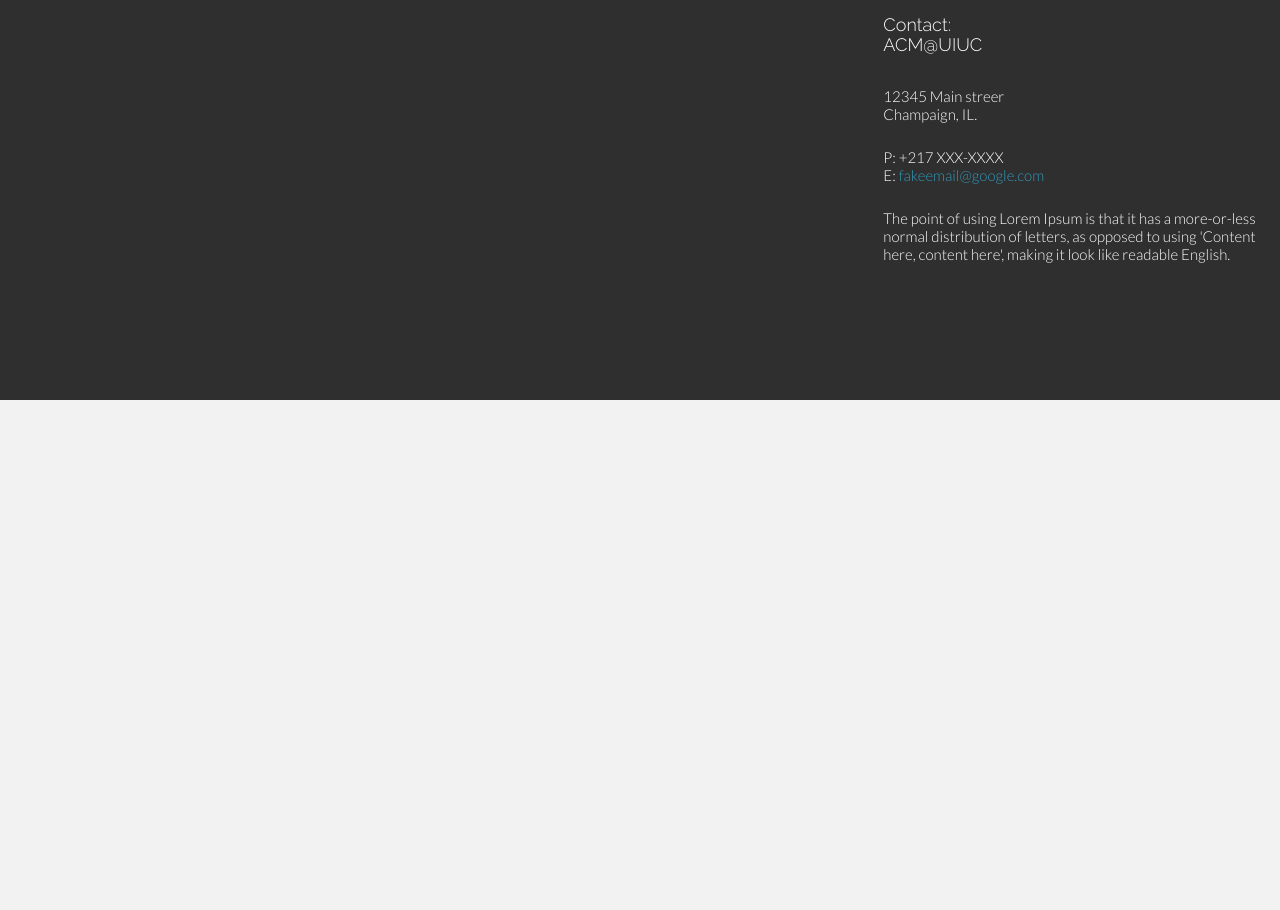
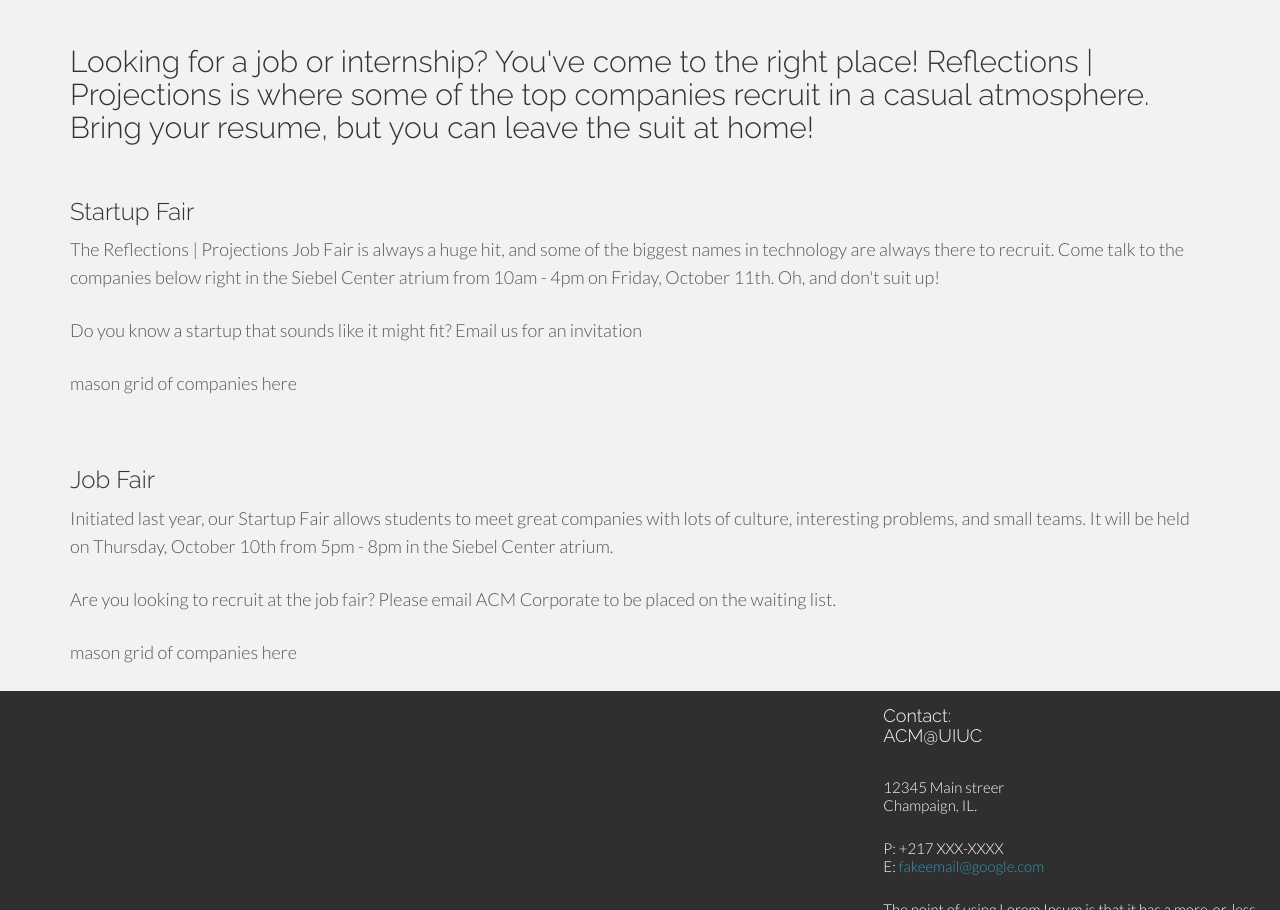
Before and after one commit to ReflectionsProjections/rp2014website, a Jekyll site: the page built from careerfairs/index.html, in a window 1280 px wide and 1400 px high. Shown: the part 490-1400 px from the top of the window. Built offline with Jekyll 4.4.1, drawn with Linux system fonts in a browser that asks for light colours; nearby versions of some CDN libraries.

Commit message:
fleshed out career page

```diff
--- a/careerfairs/index.html
+++ b/careerfairs/index.html
@@ -13,3 +13,35 @@
     </div><!-- row -->
   </div><!-- /container -->
 </div>
+
+<div class="container">
+  <div class="row mt">
+    <div class="col-lg-12">
+      <h2>Looking for a job or internship? You've come to the right place! Reflections | Projections is where some of the top companies recruit in a casual atmosphere. Bring your resume, but you can leave the suit at home!</h2>
+    </div>
+  </div>
+
+  <div class="row mt">
+    <div class="col-lg-12">
+      <h3>Startup Fair</h3>
+      <p>The Reflections | Projections Job Fair is always a huge hit, and some of the biggest names in technology are always there to recruit. Come talk to the companies below right in the Siebel Center atrium from 10am - 4pm on Friday, October 11th. Oh, and don't suit up!
+      </p> <p>Do you know a startup that sounds like it might fit? Email us for an invitation</p>
+      <div class="company-container">
+        <p>mason grid of companies here</p>
+      </div>
+    </div>
+
+  </div>
+  <div class="row mt">
+    <div class="col-lg-12">
+      <h3>Job Fair</h3>
+      <p>Initiated last year, our Startup Fair allows students to meet great companies with lots of culture, interesting problems, and small teams. It will be held on Thursday, October 10th from 5pm - 8pm in the Siebel Center atrium.
+      </p>
+      <p>Are you looking to recruit at the job fair? Please email ACM Corporate to be placed on the waiting list.</p>
+
+      <div class="company-container">
+        <p>mason grid of companies here</p>
+      </div>
+    </div>
+  </div>
+</div>
```
Lines whose indentation alone changed are shown as unchanged.
